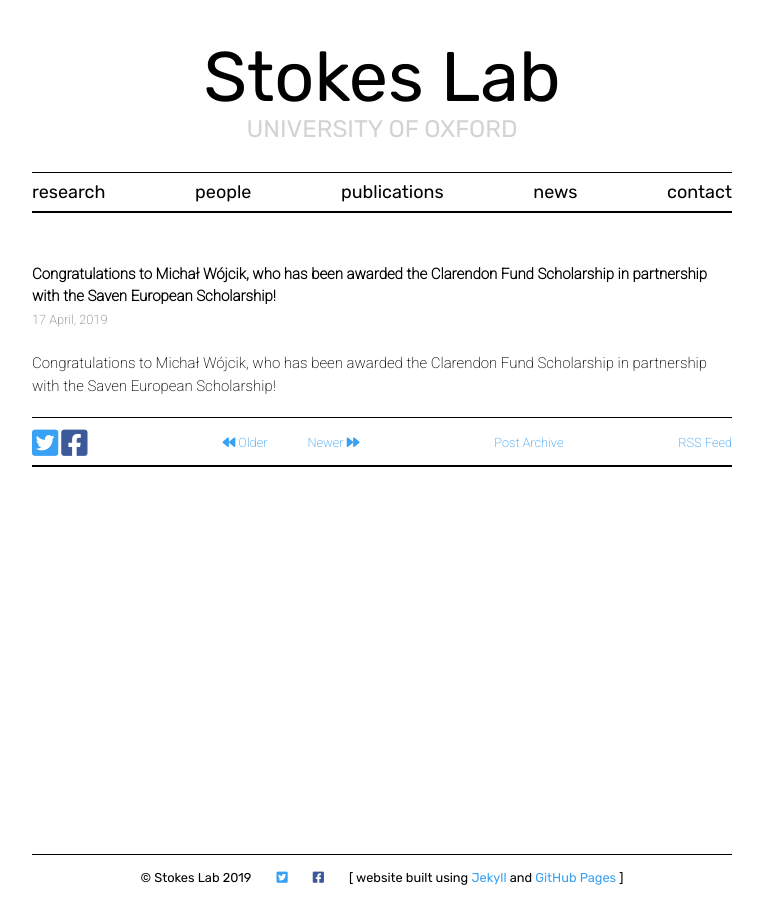
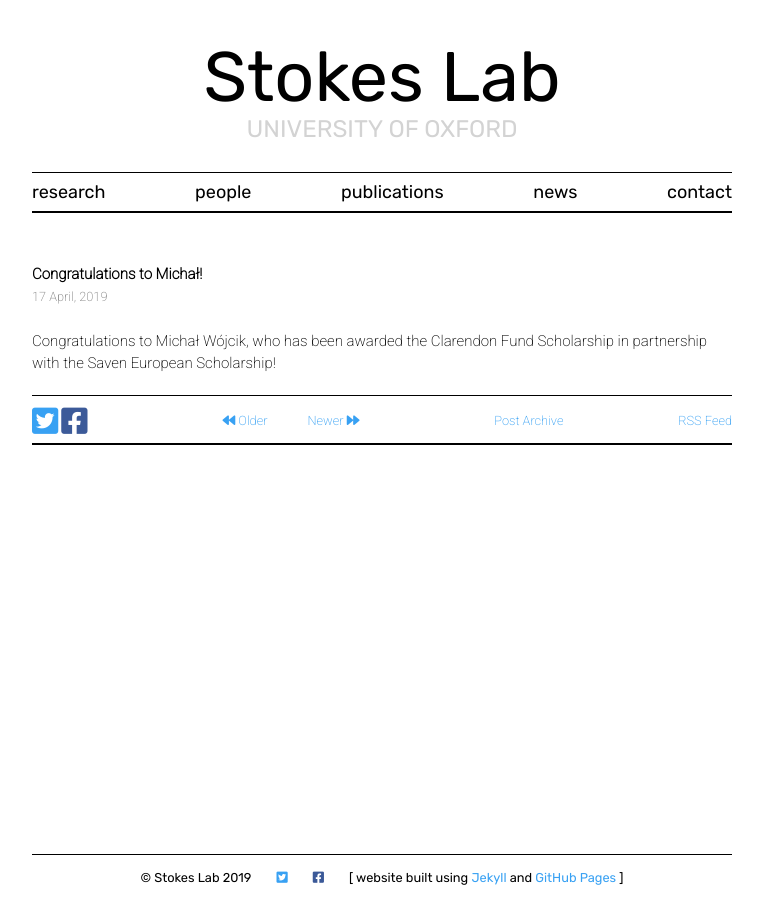
Before and after one commit to stokeslab/stokeslab.github.io, a Jekyll site: the page built from _posts/2019-04-17-congrats-michal.md, in a window 1280 px wide. Shown: the whole page, without its empty margins (258-1021 px from the left). Built offline with Jekyll 4.4.1, drawn with Linux system fonts in a browser that asks for light colours; nearby versions of some CDN libraries; some web fonts are replaced.

Commit message:
Update 2019-04-17-congrats-michal.md

```diff
--- a/_posts/2019-04-17-congrats-michal.md
+++ b/_posts/2019-04-17-congrats-michal.md
@@ -1,6 +1,6 @@
 ---
 layout: post
-title:  "Congratulations to Michał Wójcik, who has been awarded the Clarendon Fund Scholarship in partnership with the Saven European Scholarship!"
+title:  "Congratulations to Michał!"
 ---
 
 Congratulations to Michał Wójcik, who has been awarded the Clarendon Fund Scholarship in partnership with the Saven European Scholarship!
```
